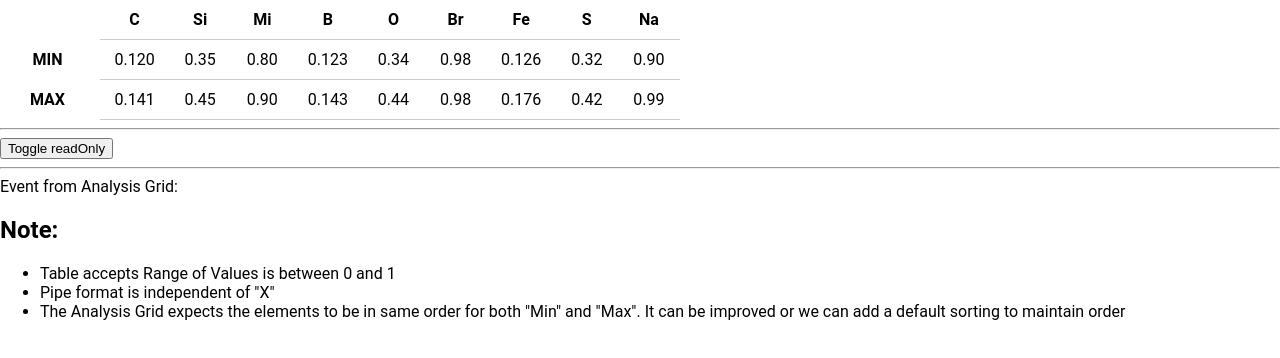
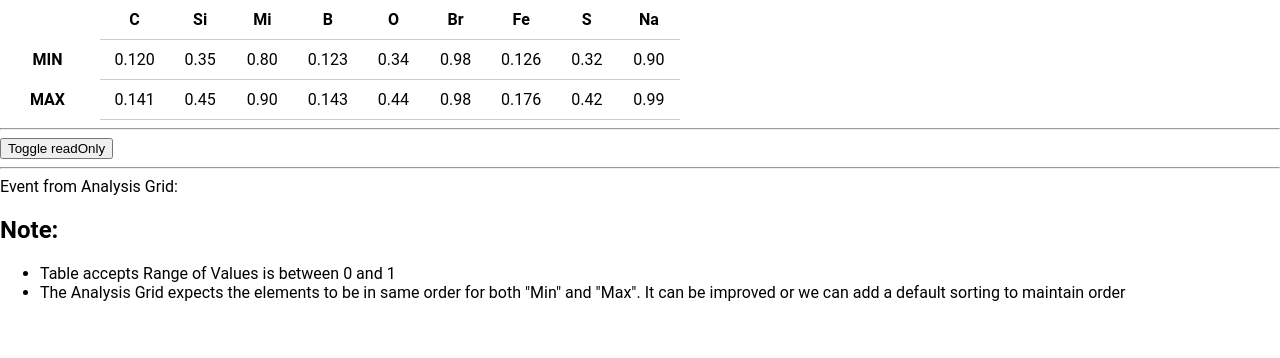
Before and after one commit to shashankvivek/grid-app, an Angular app in the folder grid-proj/: page / in a window 1280 px wide. Shown: the top 358 px of the page. Built offline with nearby package versions, Linux system fonts and the light colour scheme.

Commit message:
removed confusing msg

```diff
--- a/grid-proj/src/app/app.component.html
+++ b/grid-proj/src/app/app.component.html
@@ -13,7 +13,6 @@ Event from Analysis Grid: {{ changedData | json }}
 <h2>Note:</h2>
 <ul>
   <li>Table accepts Range of Values is between 0 and 1</li>
-  <li>Pipe format is independent of "X"</li>
   <li>
     The Analysis Grid expects the elements to be in same order for both "Min"
     and "Max". It can be improved or we can add a default sorting to maintain
```
